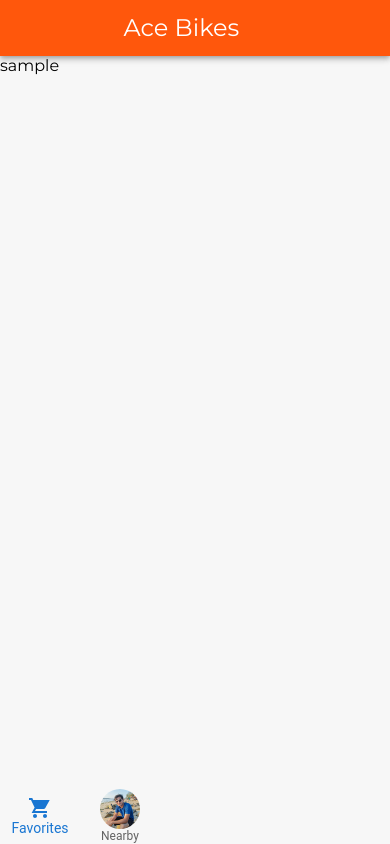
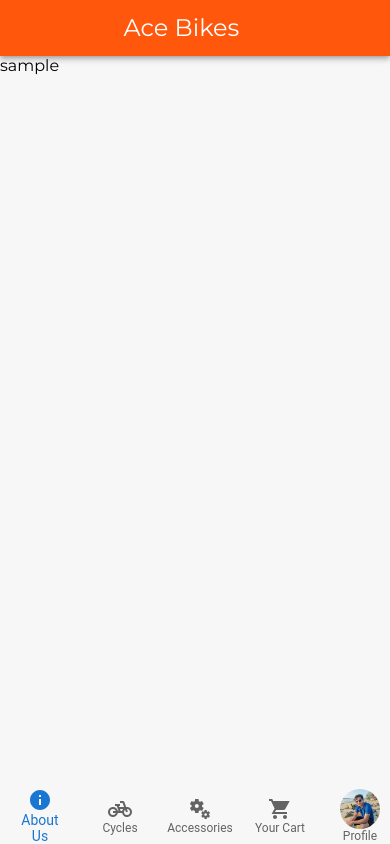
Before and after one commit to subru-37/AceBikes, a React (Vite) app: page / in a window 390 px wide. Built offline with nearby package versions, Linux system fonts and the light colour scheme.

Commit message:
Added mobile navbar icons

```diff
--- a/src/Components/navbar/MobileAppBar.jsx
+++ b/src/Components/navbar/MobileAppBar.jsx
@@ -2,6 +2,9 @@ import React from 'react';
 import { useState,useEffect } from 'react';
 import './MobileAppBar.css';
 import ShoppingCartSharpIcon from '@mui/icons-material/ShoppingCartSharp';
+import PedalBikeIcon from '@mui/icons-material/PedalBike';
+import MiscellaneousServicesIcon from '@mui/icons-material/MiscellaneousServices';
+import InfoIcon from '@mui/icons-material/Info';
 import pp from "../../assets/jpg/IMG20221025172200.jpg"
 import { Avatar } from '@mui/material';
 import Box from '@mui/material/Box';
@@ -21,6 +24,29 @@ const MobileAppBar = () => {
       });
     };
   })
+
+  const pages = [
+    {
+      icon: <InfoIcon/>,
+      label: 'About Us'
+    },
+    {
+      icon: <PedalBikeIcon/>,
+      label: 'Cycles'
+    },
+    {
+      icon: <MiscellaneousServicesIcon/>,
+      label: 'Accessories'
+    },
+    {
+      icon: <ShoppingCartSharpIcon/>,
+      label: 'Your Cart'
+    },
+    {
+      icon: <Avatar alt="Remy Sharp" src={pp} />,
+      label: 'Profile'
+    }
+  ];
   return (
     <Box sx={{ justifyContent: 'space-between'}}>
       <BottomNavigation
@@ -31,8 +57,13 @@ const MobileAppBar = () => {
         }}
         sx={{ backgroundColor: '#FF570C !important', position: 'fixed', display:{xs:'flex',md:'none'}, bottom:'0px', width:`${width}px`, justifyContent: 'space-around' }}
       >
-        <BottomNavigationAction label="Favorites" icon={<ShoppingCartSharpIcon/>} />
-        <BottomNavigationAction label="Nearby" icon={<Avatar alt="Remy Sharp" src={pp} />} />
+        {pages.map(x=>{
+          const {icon , label} = x;
+          console.log(x)
+          return(
+            <BottomNavigationAction label={label} icon={icon} />
+          );
+        })}
       </BottomNavigation>
     </Box>
   );
```
